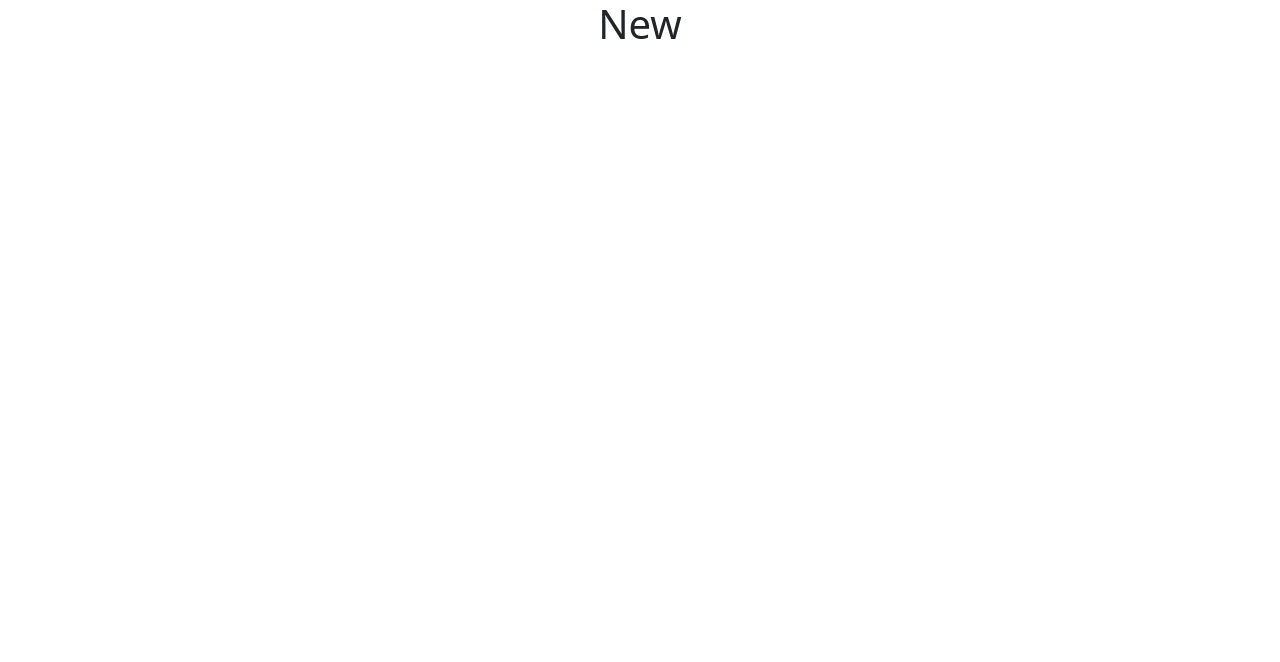
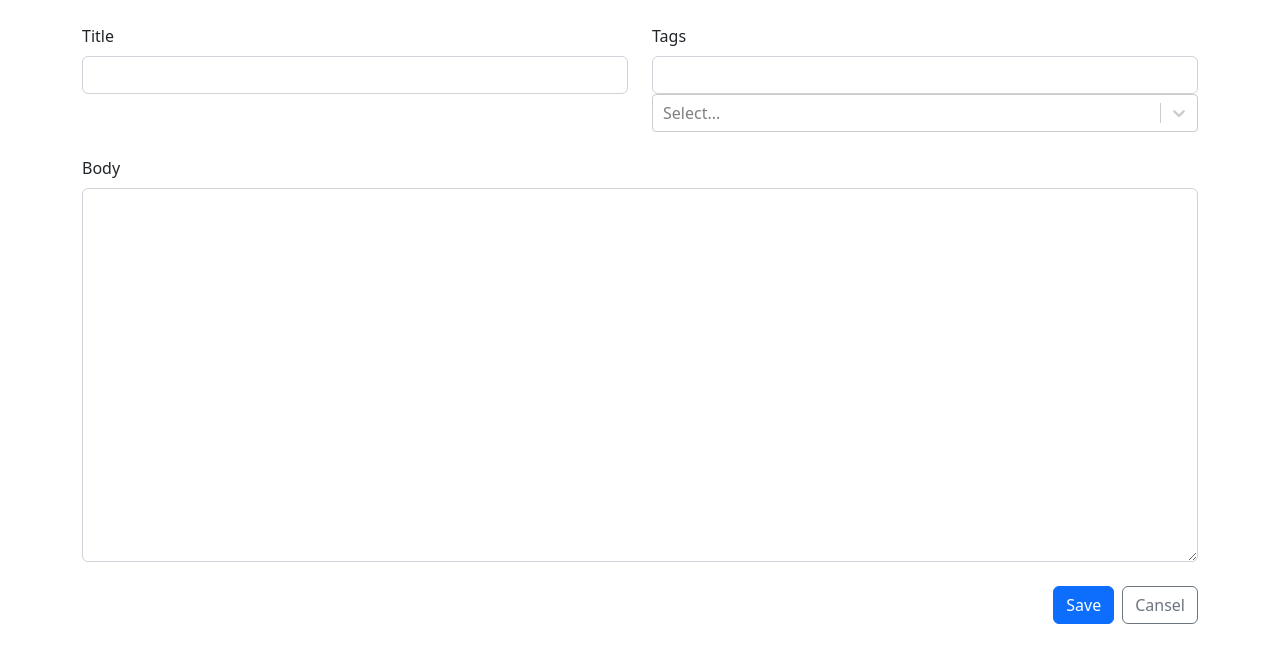
Before and after one commit to Bakhram74/advanced-notes, a React (Create React App) app: page /new in a window 1280 px wide. Shown: the top 662 px of the page. Built offline with nearby package versions, Linux system fonts and the light colour scheme.

Commit message:
NoteForm jsx

```diff
--- a/package.json
+++ b/package.json
@@ -17,6 +17,7 @@
     "react-dom": "^18.2.0",
     "react-router-dom": "^6.8.2",
     "react-scripts": "5.0.1",
+    "react-select": "^5.7.0",
     "typescript": "^4.4.2",
     "web-vitals": "^2.1.0"
   },
--- a/src/App.tsx
+++ b/src/App.tsx
@@ -1,20 +1,21 @@
 import React from 'react';
-import './App.css';
 import 'bootstrap/dist/css/bootstrap.min.css';
 import {Navigate, Route, Routes} from "react-router-dom";
+import NewNote from "./NewNote";
+import {Container} from "react-bootstrap";
 function App() {
   return (
-    <div className="App">
+    <Container className={'my-4'}>
      <Routes>
        <Route path={'/'} element={<h1>Hi</h1>}/>
-       <Route path={'/new'} element={<h1>New</h1>}/>
+       <Route path={'/new'} element={<NewNote/>}/>
          <Route path={'/:id'}>
              <Route index element={<h1>Id</h1>}/>
              <Route path={'edit'} element={<h1>Edit</h1>}/>
          </Route>
        <Route path={'*'} element={<Navigate to={'/'}/>}/>
      </Routes>
-    </div>
+    </Container>
   );
 }
 
--- /dev/null
+++ b/src/NewNote.tsx
@@ -0,0 +1,12 @@
+import React from 'react';
+import NoteForm from "./NoteForm";
+
+const NewNote = () => {
+    return (
+        <div>
+            <NoteForm/>
+        </div>
+    );
+};
+
+export default NewNote;
--- /dev/null
+++ b/src/NoteForm.tsx
@@ -0,0 +1,40 @@
+import React from 'react';
+import {Button, Col, Form, Row, Stack} from "react-bootstrap";
+import CreatableReactSelect from "react-select/creatable";
+import CreatableSelect from "react-select/creatable";
+
+
+const NoteForm = () => {
+    return (
+        <Form>
+            <Stack gap={4}>
+            <Row>
+                <Col>
+            <Form.Group controlId="title">
+                <Form.Label>Title</Form.Label>
+                <Form.Control required/>
+            </Form.Group>
+                </Col>
+                <Col>
+                    <Form.Group controlId="tags">
+                        <Form.Label>Tags</Form.Label>
+                        <Form.Control required/>
+                        <CreatableSelect isClearable isMulti/>
+                    </Form.Group>
+                </Col>
+            </Row>
+                <Form.Group controlId="markDown">
+                    <Form.Label>Body</Form.Label>
+                    <Form.Control required as={'textarea'} rows={15}/>
+                </Form.Group>
+                <Stack gap={2} direction={'horizontal'} className={'justify-content-end'} >
+                    <Button variant={'primary'} type={'submit'}>Save</Button>
+                    <Button variant={'outline-secondary'} type={'button'}>Cansel</Button>
+                </Stack>
+            </Stack>
+            </Form>
+
+    );
+};
+
+export default NoteForm;
```
Also changed, not shown: 1 other file (tests, documents, lock files or other folders).
